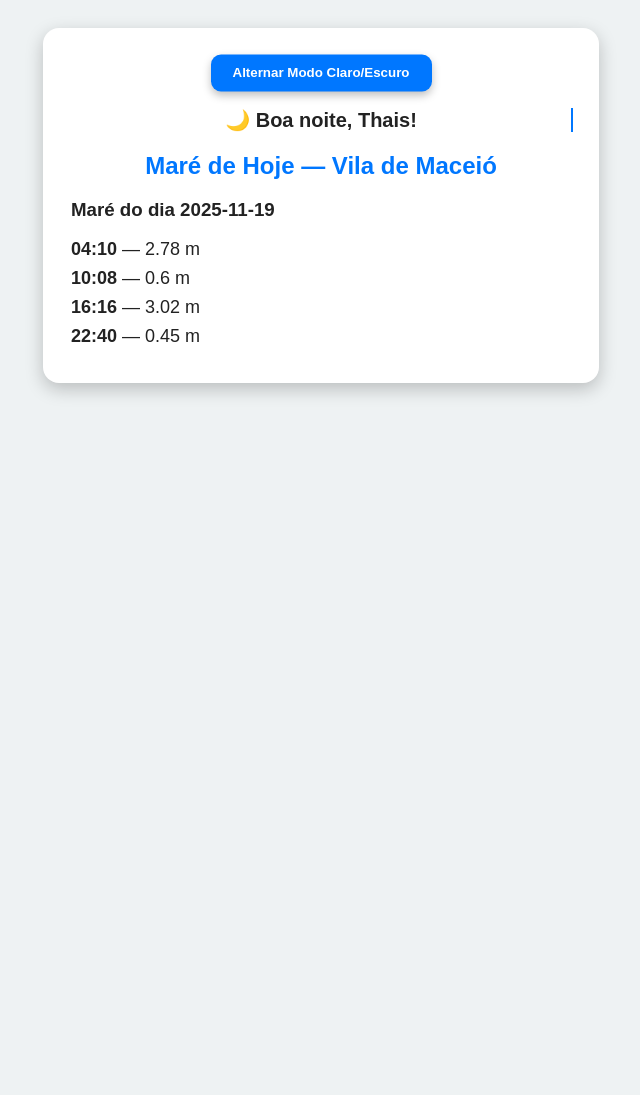
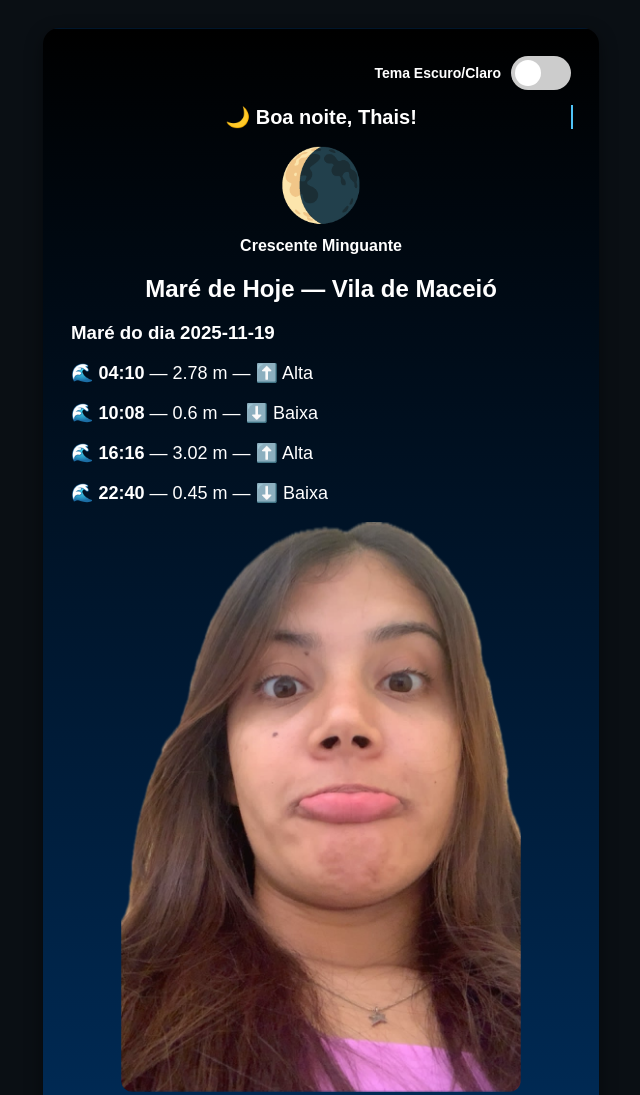
Before and after one commit to AFONTENELE/tide_app, a plain HTML site: page index.html in a window 1280 px wide. Shown: the top 1095 px of the page, without its empty margins (319-959 px from the left). Before the commit the page ends 800 px from the top, so only its background shows below. Drawn offline with Linux system fonts and the light colour scheme.

Commit message:
fist commit

```diff
--- a/app.js
+++ b/app.js
@@ -1,7 +1,55 @@
-// Elementos
 const resultado = document.getElementById("resultado");
+const imgMare = document.getElementById("img-mare");
+const previsaoDiv = document.getElementById("previsao");
 
-// Data do dia
+// Caminho das fotos CORRIGIDO para sua estrutura
+const FOTO_CHEIA = "imgs/foto1.png";
+const FOTO_BAIXA = "imgs/foto2.png";
+const MARE_ALTA = 2.5; // Limiar definido aqui para ser usado globalmente
+
+/* ==============================
+   CÁLCULO DA FASE DA LUA COM EMOJIS
+   ============================== */
+function faseDaLua() {
+    const hoje = new Date();
+    const ano = hoje.getFullYear();
+    const mes = hoje.getMonth() + 1;
+    const dia = hoje.getDate();
+
+    let lp = 2551443;
+    let now = new Date(ano, mes - 1, dia, 20, 35, 0);
+    let new_moon = new Date(1970, 0, 7, 20, 35, 0);
+
+    let phase = ((now - new_moon) / 1000) % lp;
+    let fase = Math.floor((phase / lp) * 8);
+
+    const nomes = [
+        "Lua Nova", "Crescente Iluminante", "Quarto Crescente", "Gibosa Crescente",
+        "Lua Cheia", "Gibosa Minguante", "Quarto Minguante", "Crescente Minguante"
+    ];
+
+    const emojis = [
+        "🌑", "🌒", "🌓", "🌔", "🌕", "🌖", "🌗", "🌘"
+    ];
+
+    return {
+        nome: nomes[fase],
+        emoji: emojis[fase]
+    };
+}
+
+function mostrarLua() {
+    const dadosLua = faseDaLua();
+
+    document.getElementById("lua-emoji").textContent = dadosLua.emoji;
+    document.getElementById("lua-nome").textContent = dadosLua.nome;
+
+    document.getElementById("lua-emoji").style.display = "block";
+}
+
+/* ==============================
+   FUNÇÕES DA MARÉ
+   ============================== */
 function dataHoje() {
     const hoje = new Date();
     const ano = hoje.getFullYear();
@@ -10,26 +58,76 @@ function dataHoje() {
     return `${ano}-${mes}-${dia}`;
 }
 
-// Mostra maré de hoje
 function mostrarMare() {
     const hoje = dataHoje();
     const dados = tabelasDeMare["LUIS_CORREIA"][hoje];
 
     if (!dados) {
-        resultado.innerHTML = `
-            <h3>Sem dados disponíveis para ${hoje}</h3>
-        `;
+        resultado.innerHTML = `<h3>Sem dados de maré para ${hoje}</h3>`;
+        imgMare.style.display = "none";
         return;
     }
 
     let html = `<h3>Maré do dia ${hoje}</h3>`;
 
-    dados.forEach(item => {
-        html += `<p><b>${item.hora}</b> — ${item.altura} m</p>`;
+    // CORREÇÃO: ADICIONANDO EMOJIS NA MARÉ DO DIA
+    dados.forEach(m => {
+        const tipo = m.altura >= MARE_ALTA ? "⬆️ Alta" : "⬇️ Baixa";
+        html += `<p>🌊 <b>${m.hora}</b> — ${m.altura} m — ${tipo}</p>`;
+    });
+    resultado.innerHTML = html;
+
+    const agora = new Date();
+    const minAgora = agora.getHours() * 60 + agora.getMinutes();
+    let proxima = dados[0];
+
+    for (let i = 0; i < dados.length; i++) {
+        const [h, m] = dados[i].hora.split(":").map(Number);
+        const minMare = h * 60 + m;
+
+        if (minMare >= minAgora) {
+            proxima = dados[i];
+            break;
+        }
+    }
+
+    imgMare.src = proxima.altura >= MARE_ALTA ? FOTO_CHEIA : FOTO_BAIXA;
+    imgMare.style.display = "block";
+}
+
+/* ==============================
+   PREVISÃO DA MARÉ — DIA SEGUINTE
+   ============================== */
+function mostrarPrevisao() {
+    const hoje = new Date();
+    const amanha = new Date(hoje.getFullYear(), hoje.getMonth(), hoje.getDate() + 1);
+
+    const ano = amanha.getFullYear();
+    const mes = String(amanha.getMonth() + 1).padStart(2, "0");
+    const dia = String(amanha.getDate()).padStart(2, "0");
+
+    const chave = `${ano}-${mes}-${dia}`;
+
+    const dados = tabelasDeMare["LUIS_CORREIA"][chave];
+
+    if (!dados) {
+        previsaoDiv.innerHTML = "<h3>Sem previsão disponível para amanhã.</h3>";
+        return;
+    }
+
+    let html = `<h3>📅 Previsão das Marés — ${dia}/${mes}</h3>`;
+
+    dados.forEach(m => {
+        const tipo = m.altura >= MARE_ALTA ? "⬆️ Maré Alta" : "⬇️ Maré Baixa";
+        html += `<p>🌊 ${m.hora} — <b>${m.altura} m</b> — ${tipo}</p>`;
     });
 
-    resultado.innerHTML = html;
+    previsaoDiv.innerHTML = html;
 }
 
-// Inicializa
+/* ==============================
+   INICIALIZAÇÃO
+   ============================== */
+mostrarLua();
 mostrarMare();
+mostrarPrevisao();
--- a/index.html
+++ b/index.html
@@ -5,89 +5,105 @@
 <title>Maré Hoje - Vila de Maceió</title>
 
 <style>
-    /* ------------------------------------- */
-    /* VARIÁVEIS DE TEMA                     */
-    /* ------------------------------------- */
-    :root {
-        --bg-color: #eef2f3;
-        --text-color: #222;
-        --card-bg: #ffffff;
-        --card-shadow: rgba(0,0,0,0.18);
-        --accent: #0077ff;
-
-        --soft-shadow: 0 4px 12px rgba(0,0,0,0.15);
-        --soft-shadow-strong: 0 6px 18px rgba(0,0,0,0.22);
+/* =====================================
+    ANIMAÇÃO DO DEGRADÊ
+===================================== */
+@keyframes bgMove {
+    0% { background-position: 0% 0%; }
+    50% { background-position: 0% 100%; }
+    100% { background-position: 0% 0%; }
 }
 
-    .dark-mode {
-        --bg-color: #0d1117;
-        --text-color: #e6edf3;
-        --card-bg: #161b22;
-        --card-shadow: rgba(255,255,255,0.05);
-
-        --soft-shadow: 0 4px 12px rgba(255,255,255,0.05);
-        --soft-shadow-strong: 0 6px 18px rgba(255,255,255,0.08);
+/* =====================================
+    TEMA ESCURO (texto branco)
+===================================== */
+body {
+    font-family: Arial, sans-serif;
+    padding: 20px;
+    animation: fadeIn 0.7s ease;
+    background: #0A0F14;
+    color: #FFFFFF !important;
 }
 
-    /* ------------------------------------- */
-    /* ANIMAÇÕES                             */
-    /* ------------------------------------- */
-
-    @keyframes fadeIn {
-        from { opacity: 0; }
-        to { opacity: 1; }
+.container.escuro {
+    color: #FFFFFF !important;
 }
 
-    @keyframes slideUp {
-        from { opacity: 0; transform: translateY(8px); }
-        to { opacity: 1; transform: translateY(0); }
+.container.escuro h2,
+.container.escuro p,
+.container.escuro #msg,
+.container.escuro #lua-nome {
+    color: #FFFFFF !important;
 }
 
-    @keyframes typing {
-        0% { width: 0; }
-        100% { width: 100%; }
+/* =====================================
+    TEMA CLARO (texto preto)
+===================================== */
+body.light-mode {
+    background: #e6f5ff;
+    color: #000000 !important;
 }
 
-    @keyframes gentleFloat {
-        0% { transform: translateY(0); }
-        50% { transform: translateY(-2px); }
-        100% { transform: translateY(0); }
+.container.claro {
+    color: #000000 !important;
 }
 
-    /* ------------------------------------- */
-    /* ESTILOS GERAIS                        */
-    /* ------------------------------------- */
-
-    body {
-        font-family: Arial, sans-serif;
-        background: var(--bg-color);
-        color: var(--text-color);
-        padding: 20px;
-
-        transition: background 0.35s ease, color 0.35s ease;
-        animation: fadeIn 0.7s ease;
+.container.claro h2,
+.container.claro p,
+.container.claro #msg,
+.container.claro #lua-nome {
+    color: #000000 !important;
 }
 
+/* =====================================
+    BOX COM DEGRADÊ ANIMADO
+===================================== */
 .container {
     max-width: 500px;
     margin: auto;
-        background: var(--card-bg);
     padding: 28px;
     border-radius: 16px;
 
-        /* SOMBREAMENTO SUAVE E ELEGANTE */
-        box-shadow: var(--soft-shadow-strong);
+    background-size: 300% 300%;
+    animation: bgMove 9s ease-in-out infinite;
 
-        transition: background 0.35s ease, box-shadow 0.35s ease;
-
-        animation: slideUp 0.7s ease;
+    transition: background 0.4s ease, color 0.3s ease;
+    box-shadow: 0 6px 18px rgba(0,0,0,0.45);
 }
 
+/* Tema escuro — preto e azul marinho */
+.container.escuro {
+    background: linear-gradient(
+        180deg,
+        #000000,
+        #001933,
+        #003366
+    );
+}
+
+/* Tema claro — azul bebê + branco */
+.container.claro {
+    background: linear-gradient(
+        180deg,
+        #ffffff,
+        #b3e5ff,
+        #80d4ff
+    );
+}
+
+/* =====================================
+    ANIMAÇÕES INTERNAS
+===================================== */
+@keyframes fadeIn { from{opacity:0;} to{opacity:1;} }
+@keyframes slideUp { from{opacity:0; transform:translateY(10px);} to{opacity:1; transform:translateY(0);} }
+@keyframes typing {0%{width:0;} 100%{width:100%;}}
+
+/* =====================================
+    ELEMENTOS INTERNOS
+===================================== */
 h2 {
     text-align: center;
-        color: var(--accent);
     margin-bottom: 15px;
-        font-weight: 700;
     animation: fadeIn 1s ease;
 }
 
@@ -95,120 +111,201 @@
     text-align: center;
     font-size: 20px;
     font-weight: bold;
-        margin-bottom: 18px;
-
-        /* efeito de digitação suave */
+    overflow: hidden;
     white-space: nowrap;
-        overflow: hidden;
-        border-right: 2px solid var(--accent);
+    border-right: 2px solid #4FC3F7;
     width: 0;
+    margin-bottom: 15px;
     animation: typing 2.2s steps(40) forwards;
 }
 
-    #resultado p {
+#resultado p, #previsao p {
+    animation: slideUp 0.5s ease;
     font-size: 18px;
-        margin: 8px 0;
-
-        animation: slideUp 0.4s ease;
 }
 
-    /* ------------------------------------- */
-    /* BOTÃO COM RELEVO                      */
-    /* ------------------------------------- */
+#lua-emoji {
+    font-size: 70px;
+    margin-bottom: -5px;
+    animation: fadeIn 1s ease;
+}
 
-    .toggle-btn {
+/* Imagem da maré - DIMINUÍDA */
+#img-mare {
+    max-width: 80%; /* DIMINUIÇÃO DA FOTO */
+    display: block; /* Garante que a margem automática funcione */
+    margin: 15px auto; /* Centraliza a foto */
+    border-radius: 12px;
+    animation: fadeIn 1s ease;
+}
+
+/* =====================================
+    ESTILO DO INTERRUPTOR (TOGGLE SWITCH)
+===================================== */
+.switch-container {
     display: flex;
-        justify-content: center;
+    justify-content: flex-end;
+    align-items: center; /* Alinha o texto e o switch verticalmente */
+    gap: 10px; /* Espaço entre o texto e o switch */
     margin-bottom: 15px;
 }
 
-    button {
-        padding: 11px 22px;
-        border-radius: 10px;
-        border: none;
-        background: var(--accent);
-        color: white;
-        cursor: pointer;
+.switch-label {
+    font-size: 14px;
     font-weight: bold;
-
-        /* ANIMAÇÕES SUAVES */
-        transition:
-            background 0.25s ease,
-            transform 0.15s ease,
-            box-shadow 0.25s ease;
-
-        /* RELEVO */
-        box-shadow: 0 4px 8px rgba(0,0,0,0.25);
-
-        animation: gentleFloat 3s ease-in-out infinite;
+    color: inherit; /* Herda a cor do tema */
 }
 
-    button:hover {
-        transform: scale(1.04);
-        box-shadow: 0 6px 14px rgba(0,0,0,0.28);
+.switch {
+    position: relative;
+    display: inline-block;
+    width: 60px;
+    height: 34px;
 }
 
-    button:active {
-        transform: scale(0.97);
-        box-shadow: 0 3px 6px rgba(0,0,0,0.2) inset;
+/* Oculta o checkbox padrão */
+.switch input {
+    opacity: 0;
+    width: 0;
+    height: 0;
+}
+
+.slider {
+    position: absolute;
+    cursor: pointer;
+    top: 0;
+    left: 0;
+    right: 0;
+    bottom: 0;
+    background-color: #ccc;
+    transition: 0.4s;
+    border-radius: 34px;
+}
+
+.slider:before {
+    position: absolute;
+    content: "";
+    height: 26px;
+    width: 26px;
+    left: 4px;
+    bottom: 4px;
+    background-color: white;
+    transition: 0.4s;
+    border-radius: 50%;
+}
+
+/* Quando o checkbox está CHECADO (Modo Claro) */
+input:checked + .slider {
+    background-color: #4FC3F7;
+}
+
+/* Move o pino/círculo para a direita (Modo Claro) */
+input:checked + .slider:before {
+    transform: translateX(26px);
+}
+
+/* =====================================
+    MARCA D'ÁGUA
+===================================== */
+.watermark {
+    text-align: center;
+    margin-top: 30px;
+    font-size: 12px;
+    color: rgba(255, 255, 255, 0.4); /* Cor clara e transparente */
+}
+
+body.light-mode .watermark {
+    color: rgba(0, 0, 0, 0.4);
 }
 </style>
+</head>
 
-</head>
 <body>
 
-<div class="container">
+<div id="box" class="container escuro">
 
-    <div class="toggle-btn">
-        <button onclick="alternarModo()">Alternar Modo Claro/Escuro</button>
+    <div class="switch-container">
+        <span class="switch-label">Tema Escuro/Claro</span>
+        <label class="switch">
+            <input type="checkbox" id="theme-toggle" onchange="alternarModo()">
+            <span class="slider"></span>
+        </label>
     </div>
+    <div id="msg">...</div>
 
-    <div id="msg">...</div>
+    <div id="lua-box" style="text-align:center; margin-bottom: 20px;">
+        <div id="lua-emoji" style="display:none;"></div>
+        <p id="lua-nome" style="font-weight:bold;"></p>
+    </div>
 
     <h2>Maré de Hoje — Vila de Maceió</h2>
 
     <div id="resultado">Carregando...</div>
 
+    <img id="img-mare" src="">
+
+    <div id="previsao"></div>
 </div>
+
+<footer class="watermark">
+    By Tutu
+</footer>
 
 <script src="dados.js"></script>
 <script src="app.js"></script>
 
 <script>
-/* Modo Escuro */
+/* ==========================================
+    ALTERNA TEMA
+========================================== */
 function alternarModo() {
-    document.body.classList.toggle("dark-mode");
+    const body = document.body;
+    const box = document.getElementById("box");
+    const toggle = document.getElementById("theme-toggle");
 
-    if (document.body.classList.contains("dark-mode")) {
-        localStorage.setItem("tema", "dark");
+    body.classList.toggle("light-mode");
+
+    if (body.classList.contains("light-mode")) {
+        box.classList.remove("escuro");
+        box.classList.add("claro");
+        localStorage.setItem("tema", "claro");
+        toggle.checked = true;
     } else {
-        localStorage.setItem("tema", "light");
+        box.classList.remove("claro");
+        box.classList.add("escuro");
+        localStorage.setItem("tema", "escuro");
+        toggle.checked = false;
     }
 }
 
-(function aplicarTemaSalvo() {
+/* Mantém tema salvo ao abrir */
+(function () {
     const tema = localStorage.getItem("tema");
-    if (tema === "dark") {
-        document.body.classList.add("dark-mode");
+    const box = document.getElementById("box");
+    const toggle = document.getElementById("theme-toggle");
+
+    if (tema === "claro") {
+        document.body.classList.add("light-mode");
+        box.classList.remove("escuro");
+        box.classList.add("claro");
+        toggle.checked = true;
+    } else {
+        toggle.checked = false;
     }
 })();
+</script>
 
-/* Saudação */
+<script>
+/* ==========================================
+    SAUDAÇÃO
+========================================== */
 (function mensagemSaudacao() {
-    const hora = new Date().getHours();
+    const h = new Date().getHours();
     const msg = document.getElementById("msg");
 
-    let texto = "";
-
-    if (hora >= 5 && hora < 12) {
-        texto = "☀️ Bom dia, Thais!";
-    } else if (hora >= 12 && hora < 18) {
-        texto = "🌤️ Boa tarde, Thais!";
-    } else {
-        texto = "🌙 Boa noite, Thais!";
-    }
-
-    msg.textContent = texto;
+    if (h >= 5 && h < 12) msg.textContent = "☀️ Bom dia, Thais!";
+    else if (h >= 12 && h < 18) msg.textContent = "🌤️ Boa tarde, Thais!";
+    else msg.textContent = "🌙 Boa noite, Thais!";
 })();
 </script>
 
```
Also changed, not shown: imgs/foto1.png (added), imgs/foto2.png (added), 1 other file. Lines whose indentation alone changed are shown as unchanged.
